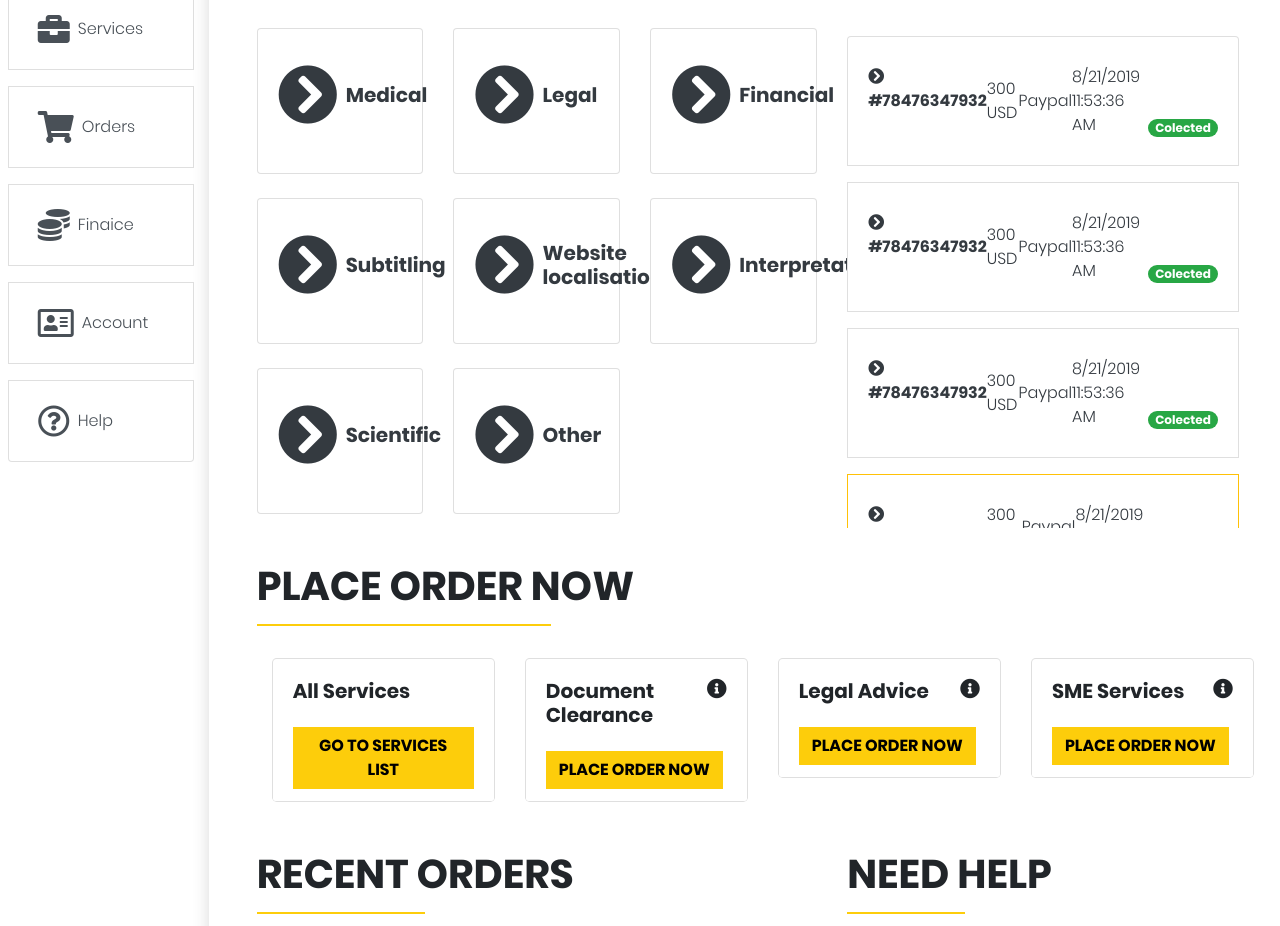
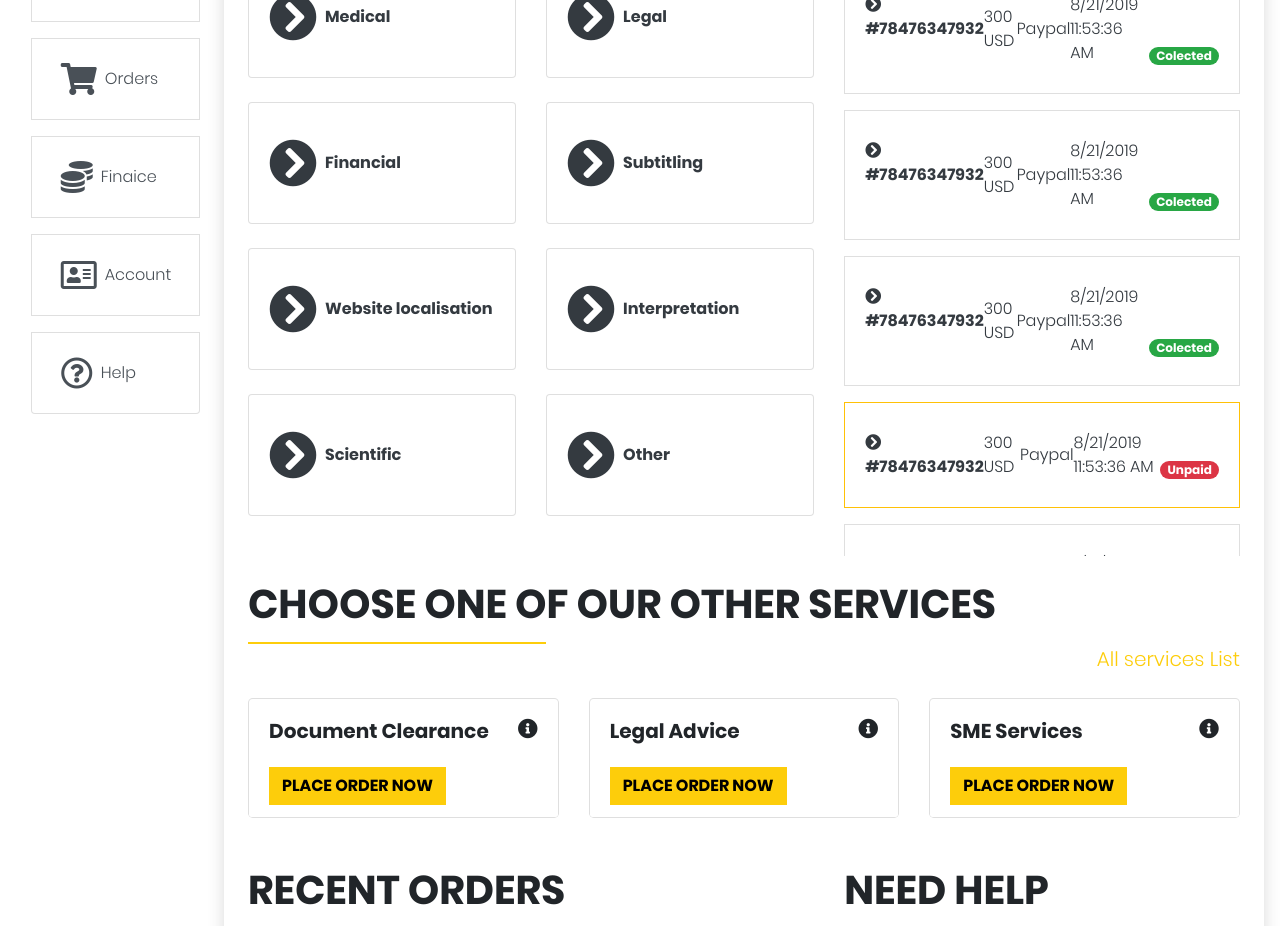
Before and after one commit to beshoyrmansour/NinjazWebsite, a plain HTML site: page Customer/dashboad.html in a window 1280 px wide. Shown: the part 276-1202 px from the top of the page. Drawn offline with Linux system fonts and the light colour scheme; files that its build step writes are made by us from their sources.

Commit message:
Change Side nav || dashboard UI

```diff
--- a/Customer/dashboad.html
+++ b/Customer/dashboad.html
@@ -68,10 +68,10 @@
         </nav>
     </section>
 
-    <section class="section-main py-5 px-2">
-        <div class="row">
+    <section class="section-main container-fluid">
+        <div class="row px-3">
             <div class="side-navbar col-12 col-lg-2 flex-sm-row flex-md-row overflow-auto">
-                <div class="list-group flex-row flex-md-column " id="mainTabs" role="tablist">
+                <div class="list-group " id="mainTabs" role="tablist">
                     <a href="dashboad.html" class="list-group-item list-group-item-action active">
                         <i class="far fa-star fa-2x mr-2"></i>
                         <span>Dashboard</span>
@@ -99,85 +99,105 @@
                 </div>
             </div>
 
-            <div class="col-12 col-lg-10 shadow p-5">
+            <div class="col-12 col-lg-10 shadow py-4 p-4">
                 <div class="row">
 
                     <div class="col-12 col-lg-7">
                         <h1 class="section-title-side"><span>Translate Now</span></h1>
+                        <!-- Medical
+                        Legal
+                        Financial
+                        Subtitling
+                        Website
+                        Interpretation
+                        Scientific
+                        Other -->
                         <div class="row mb-4">
-                            <div class="col-12 col-md-6 col-lg-4 mb-4">
+                            <div class="col-12 col-md-6 col-lg-6 mb-4">
                                 <div class="card  h-100 ">
-                                    <a href="select_service_mode.html" class="card-body card-hover text-dark">
-                                        <h5 class="card-title font-weight-bold d-flex flex-row align-items-center"><i
-                                                class="fas fa-chevron-circle-right fa-3x my-3 mr-2"></i>Medical </h5>
+                                    <a href="select_service_mode.html"
+                                        class="card-body card-hover text-dark  d-flex flex-row align-items-center ">
+                                        <i class="fas fa-chevron-circle-right fa-3x my-3 mr-2"></i>
+                                        <p class="Lead font-weight-bold m-0">
+                                            Medical </p>
                                     </a>
                                 </div>
                             </div>
-                            <div class="col-12 col-md-6 col-lg-4 mb-4">
+                            <div class="col-12 col-md-6 col-lg-6 mb-4">
                                 <div class="card  h-100 ">
-                                    <a href="select_service_mode.html" class="card-body card-hover text-dark">
-                                        <h5 class="card-title font-weight-bold d-flex flex-row align-items-center"><i
-                                                class="fas fa-chevron-circle-right fa-3x my-3 mr-2"></i>Legal </h5>
+                                    <a href="select_service_mode.html"
+                                        class="card-body card-hover text-dark  d-flex flex-row align-items-center ">
+                                        <i class="fas fa-chevron-circle-right fa-3x my-3 mr-2"></i>
+                                        <p class="Lead font-weight-bold m-0">
+                                            Legal </p>
                                     </a>
                                 </div>
                             </div>
-                            <div class="col-12 col-md-6 col-lg-4 mb-4">
+                            <div class="col-12 col-md-6 col-lg-6 mb-4">
                                 <div class="card  h-100 ">
-                                    <a href="select_service_mode.html" class="card-body card-hover text-dark">
-                                        <h5 class="card-title font-weight-bold d-flex flex-row align-items-center"><i
-                                                class="fas fa-chevron-circle-right fa-3x my-3 mr-2"></i>Financial </h5>
+                                    <a href="select_service_mode.html"
+                                        class="card-body card-hover text-dark  d-flex flex-row align-items-center ">
+                                        <i class="fas fa-chevron-circle-right fa-3x my-3 mr-2"></i>
+                                        <p class="Lead font-weight-bold m-0">
+                                            Financial </p>
                                     </a>
                                 </div>
                             </div>
-                            <div class="col-12 col-md-6 col-lg-4 mb-4">
+                            <div class="col-12 col-md-6 col-lg-6 mb-4">
                                 <div class="card  h-100 ">
-                                    <a href="select_service_mode.html" class="card-body card-hover text-dark">
-                                        <h5 class="card-title font-weight-bold d-flex flex-row align-items-center"><i
-                                                class="fas fa-chevron-circle-right fa-3x my-3 mr-2"></i>Subtitling </h5>
+                                    <a href="select_service_mode.html"
+                                        class="card-body card-hover text-dark  d-flex flex-row align-items-center ">
+                                        <i class="fas fa-chevron-circle-right fa-3x my-3 mr-2"></i>
+                                        <p class="Lead font-weight-bold m-0">
+                                            Subtitling </p>
                                     </a>
                                 </div>
                             </div>
-                            <div class="col-12 col-md-6 col-lg-4 mb-4">
+                            <div class="col-12 col-md-6 col-lg-6 mb-4">
                                 <div class="card  h-100 ">
-                                    <div class="card-body card-hover text-dark">
-                                        <h5 class="card-title font-weight-bold d-flex flex-row align-items-center"><i
-                                                class="fas fa-chevron-circle-right fa-3x my-3 mr-2"></i>Website
+                                    <div class="card-body card-hover text-dark  d-flex flex-row align-items-center ">
+                                        <i class="fas fa-chevron-circle-right fa-3x my-3 mr-2"></i>
+                                        <p class="Lead font-weight-bold m-0">
+                                            Website
                                             localisation
-                                        </h5>
+                                        </p>
                                     </div>
                                 </div>
                             </div>
-                            <div class="col-12 col-md-6 col-lg-4 mb-4">
+                            <div class="col-12 col-md-6 col-lg-6 mb-4">
                                 <div class="card  h-100 ">
-                                    <div class="card-body card-hover text-dark">
-                                        <h5 class="card-title font-weight-bold d-flex flex-row align-items-center"><i
-                                                class="fas fa-chevron-circle-right fa-3x my-3 mr-2"></i>Interpretation
-                                        </h5>
+                                    <div class="card-body card-hover text-dark  d-flex flex-row align-items-center ">
+                                        <i class="fas fa-chevron-circle-right fa-3x my-3 mr-2"></i>
+                                        <p class="Lead font-weight-bold m-0">
+                                            Interpretation
+                                        </p>
                                     </div>
                                 </div>
                             </div>
-                            <div class="col-12 col-md-6 col-lg-4 mb-4">
+                            <div class="col-12 col-md-6 col-lg-6 mb-4">
                                 <div class="card  h-100 ">
-                                    <div class="card-body card-hover text-dark">
-                                        <h5 class="card-title font-weight-bold d-flex flex-row align-items-center"><i
-                                                class="fas fa-chevron-circle-right fa-3x my-3 mr-2"></i>Scientific </h5>
+                                    <div class="card-body card-hover text-dark  d-flex flex-row align-items-center ">
+                                        <i class="fas fa-chevron-circle-right fa-3x my-3 mr-2"></i>
+                                        <p class="Lead font-weight-bold m-0">
+                                            Scientific </p>
                                     </div>
                                 </div>
                             </div>
-                            <div class="col-12 col-md-6 col-lg-4 mb-4">
+                            <div class="col-12 col-md-6 col-lg-6 mb-4">
                                 <div class="card  h-100 ">
-                                    <div class="card-body card-hover text-dark">
-                                        <h5 class="card-title font-weight-bold d-flex flex-row align-items-center"><i
-                                                class="fas fa-chevron-circle-right fa-3x my-3 mr-2"></i>Other </h5>
+                                    <div class="card-body card-hover text-dark  d-flex flex-row align-items-center ">
+                                        <i class="fas fa-chevron-circle-right fa-3x my-3 mr-2"></i>
+                                        <p class="Lead font-weight-bold m-0">
+                                            Other </p>
                                     </div>
                                 </div>
                             </div>
                         </div>
                     </div>
 
-                    <div class="col-12 mb-4 col-md-5 order-invoice-wrapper">
+                    <div class="col-12 mb-4 col-lg-5 order-invoice-wrapper ">
                         <h1 class="section-title-side"><span>Invoices</span></h1>
-                        <ul class="list-group recent-odrder-list">
+                        <ul class="list-group recent-odrder-list" style="height: 600px">
                             <li class="list-group-item card-hover my-2">
                                 <a href="invoiceDetails.html"
                                     class="py-3 d-flex flex-column flex-sm-column flex-md-row justify-content-between align-items-center text-dark text-decoration-none">
@@ -280,24 +300,14 @@
                         </ul>
                     </div>
                     <div class="col-12 col-lg-12">
-                        <h1 class="section-title-side"><span>Place order now</span></h1>
-
-                        <div class="row mb-5 card-deck">
-                            <div class="col-12 col-lg-3">
-                                <div class="card w-100 rounded-lg">
-                                    <div class="card-body pb-0">
-                                        <h5 class="card-title font-weight-bold">All Services</h5>
-                                    </div>
-                                    <div class="card-footer bg-white border-0">
-                                        <a href="services.html"
-                                            class="btn nz-btn-gold text-uppercase font-weight-bold">Go
-                                            To
-                                            Services List</a>
-                                    </div>
-                                </div>
+                        <h1 class="section-title-side mb-0"><span>Choose one of our other services</span></h1>
+                        <div class="row mb-5">
+                            <div class="col-12 d-flex align-items-end justify-content-end">
+                                <a href="services.html" class="nz-text-gold mb-4 lead">
+                                    All services List
+                                </a>
                             </div>
-
-                            <div class="col-12 col-lg-3">
+                            <div class="col-12 col-lg-4">
                                 <div class="card w-100 rounded-lg">
                                     <div class="card-body pb-0">
                                         <!-- <h5 class="card-title font-weight-bold">Document Clearance</h5> -->
@@ -345,7 +355,7 @@
                                 </div>
                             </div>
 
-                            <div class="col-12 col-lg-3">
+                            <div class="col-12 col-lg-4">
                                 <div class="card w-100 rounded-lg">
                                     <div class="card-body pb-0">
                                         <h5 class="card-title font-weight-bold collapsed d-flex justify-content-between"
@@ -400,7 +410,7 @@
                                 </div>
                             </div>
 
-                            <div class="col-12 col-lg-3">
+                            <div class="col-12 col-lg-4">
                                 <div class="card w-100 rounded-lg">
                                     <div class="card-body pb-0">
                                         <h5 class="card-title font-weight-bold collapsed d-flex justify-content-between"
--- a/assets/css/styles.css
+++ b/assets/css/styles.css
@@ -430,31 +430,57 @@ body {
 .side-navbar .list-group .list-group-item {
   transition: width 0.3s;
   margin: 0.5rem 0px;
-  display:flex;
+  display: flex;
   align-items: center;
   padding: 1.5rem 0rem 1.5rem 1.8rem;
+  width: 95%;
+  height: 100%;
 }
-.side-navbar .list-group .list-group-item:hover {
-  background-color: #dbbb11;
+/* .side-navbar .list-group .list-group-item:hover {
+  background-color: #f1d648;
   color: #000;
   border: none;
   font-weight: bold;
   box-shadow: 0 0.5rem 1rem rgba(0, 0, 0, 0.15);
   z-index: 1;
-  width: 95%;
-  height: 95%;
+  width: 100%;
+} */
+.side-navbar .list-group{
+  display: flex;
+  flex-direction: column;
+}
+.side-navbar .list-group .list-group-item.active,
+.side-navbar .list-group .list-group-item:hover {
+  background-color: #f1d648;
+  color: #000;
+  border: none;
+  z-index: 1;
+  width: 100%;
+  /* height: 95%; */
 }
 .side-navbar .list-group .list-group-item.active {
-  background-color: #dbbb11;
-  color: #000;
-  border: none;
+  box-shadow: 0 0.5rem 1rem rgba(0, 0, 0, 0.15);
   font-weight: bold;
-  box-shadow: 0 0.5rem 1rem rgba(0, 0, 0, 0.15);
-  z-index: 1;
-  width: 95%;
-  height: 95%;
 }
-.side-navbar .list-group .list-group-item:hover:before {
+.order-invoice-wrapper{
+  order: unset;
+}
+@media (max-width: 992px) {
+  .order-invoice-wrapper{
+  order: -1;
+}
+}
+@media (max-width: 992px) {
+  .side-navbar .list-group{
+    display: flex;
+    flex-direction: row;
+  }
+  .side-navbar .list-group .list-group-item{
+    margin-right: 1rem;
+  padding: 1.5rem 1rem;
+  }
+}
+/* .side-navbar .list-group .list-group-item:hover:before {
   content: "";
   position: absolute;
   width: 100%;
@@ -473,7 +499,7 @@ body {
   top: 5%;
   left: 5%;
   z-index: -1;
-}
+} */
 
 .recent-odrder-list {
   height: 500px;
```
Also changed, not shown: Customer/account.html (+3 -3 lines), Customer/blank.html (+2 -2 lines), Customer/finance.html (+3 -3 lines), Customer/invoiceDetails.html (+3 -3 lines), Customer/multistepmode.html (+3 -3 lines), Customer/onestepmode.html (+3 -3 lines), Customer/orderDetails.html (+3 -3 lines), Customer/orders.html (+3 -3 lines), Customer/placeOrderSuccess.html (+3 -3 lines), Customer/select_service_mode.html (+3 -3 lines), Customer/services.html (+3 -3 lines).
